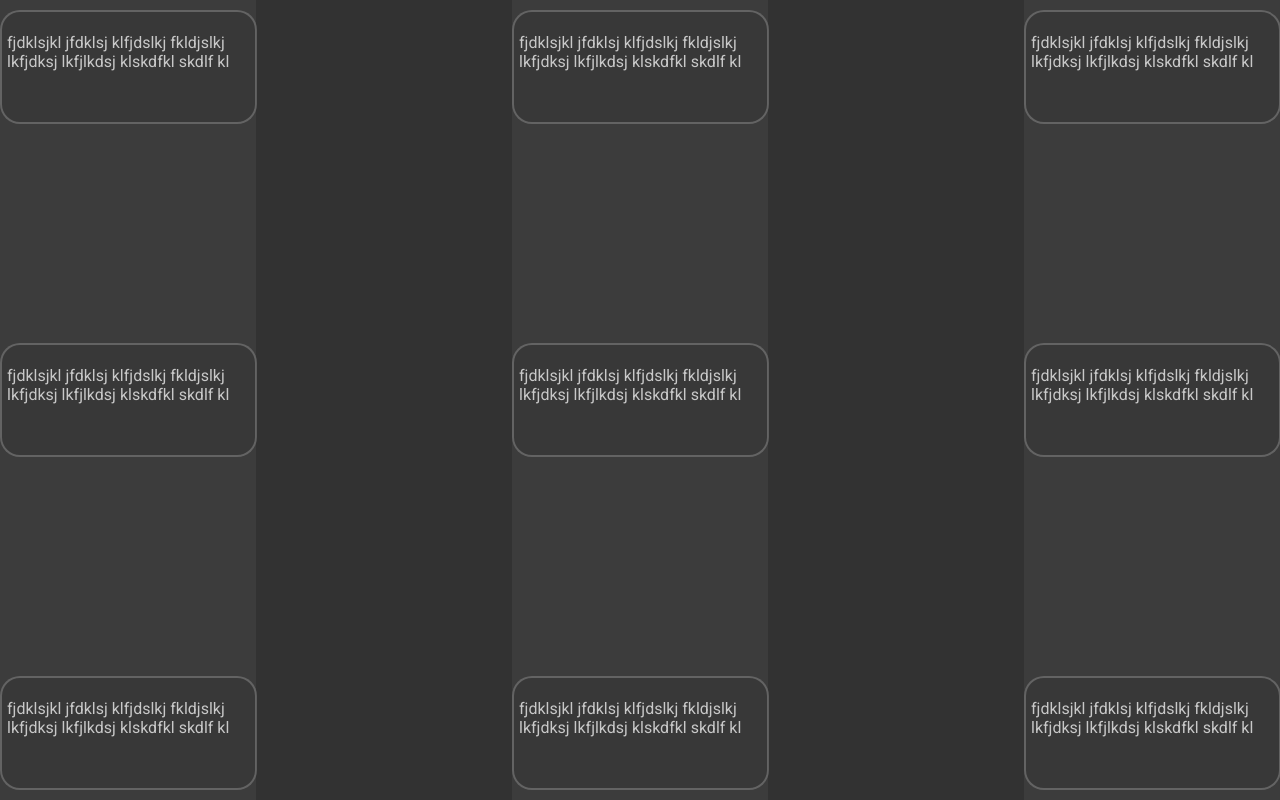
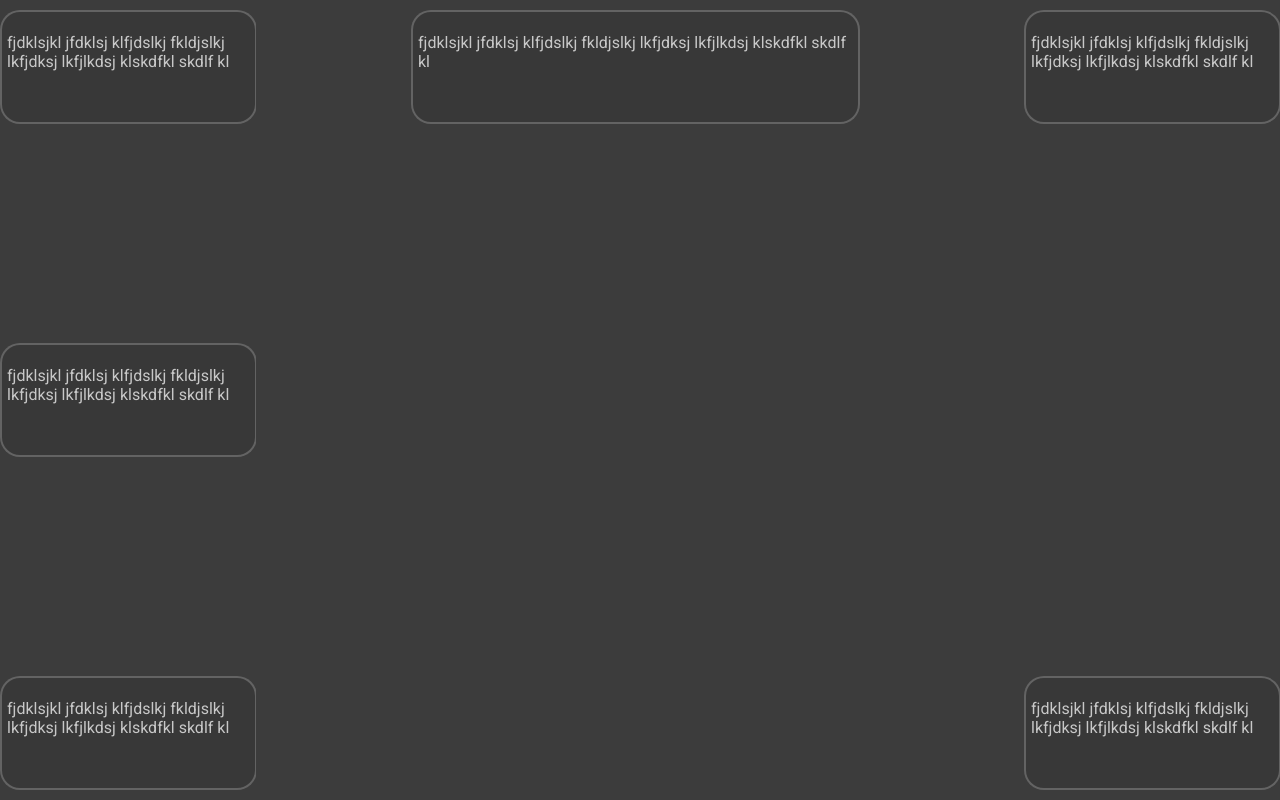
Before and after one commit to SergySanJj/JSTesting, an Angular app in the folder AngularTest/spacegame/: page / in a window 1280 px wide. Built offline with nearby package versions, Linux system fonts and the light colour scheme.

Commit message:
Add template arguments for gui columns

```diff
--- a/AngularTest/spacegame/src/app/app.component.html
+++ b/AngularTest/spacegame/src/app/app.component.html
@@ -1,5 +1,22 @@
+<ng-template #leftTemplate>
+  <app-info-block></app-info-block>
+  <app-info-block></app-info-block>
+  <app-info-block></app-info-block>
+</ng-template>
+
+<ng-template #centralTemplate>
+  <app-info-block></app-info-block>
+</ng-template>
+
+<ng-template #rightTemplate>
+  <app-info-block></app-info-block>
+  <app-info-block></app-info-block>
+
+</ng-template>
+
 <div class="gui-container">
-  <app-gui-column [ngClass]="'press-left'" id="left-col"></app-gui-column>
-  <app-gui-column [ngClass]="'central'"></app-gui-column>
-  <app-gui-column [ngClass]="'press-right'" id="right-col"></app-gui-column>
+  <app-gui-column [ngClass]="'press-left'" id="left-col" [innerContentTemplate]="leftTemplate">
+  </app-gui-column>
+  <app-gui-column [ngClass]="'central'" id="center-col" [innerContentTemplate]="centralTemplate"></app-gui-column>
+  <app-gui-column [ngClass]="'press-right'" id="right-col" [innerContentTemplate]="rightTemplate"></app-gui-column>
 </div>
--- a/AngularTest/spacegame/src/app/app.component.scss
+++ b/AngularTest/spacegame/src/app/app.component.scss
@@ -14,11 +14,13 @@
 
 
 .press-left {
+  width: $sidebarWidth !important;
   margin-right: auto;
   left: 0;
 }
 
 .press-right {
+  width: $sidebarWidth !important;
   margin-left: auto;
   right: 0;
 }
--- a/AngularTest/spacegame/src/app/gui-column/gui-column.component.html
+++ b/AngularTest/spacegame/src/app/gui-column/gui-column.component.html
@@ -1,3 +1,3 @@
 <div class="column">
- <app-info-block *ngFor="let i of [1,2,3]"></app-info-block>
+  <ng-container [ngTemplateOutlet]="innerContentTemplate"></ng-container>
 </div>
--- a/AngularTest/spacegame/src/app/gui-column/gui-column.component.scss
+++ b/AngularTest/spacegame/src/app/gui-column/gui-column.component.scss
@@ -10,7 +10,7 @@
   margin: auto;
 
   height: 100vh;
-  width: $sidebarWidth;
+  width: 100%;
   min-width: 100px;
   background: rgb(60,60,60);
 }
--- a/AngularTest/spacegame/src/app/gui-column/gui-column.component.ts
+++ b/AngularTest/spacegame/src/app/gui-column/gui-column.component.ts
@@ -1,4 +1,4 @@
-import { Component, OnInit } from '@angular/core';
+import {Component, Input, OnInit, TemplateRef} from '@angular/core';
 
 @Component({
   selector: 'app-gui-column',
@@ -7,6 +7,9 @@ import { Component, OnInit } from '@angular/core';
 })
 export class GuiColumnComponent implements OnInit {
 
+  @Input()
+  innerContentTemplate: TemplateRef<any>;
+
   constructor() { }
 
   ngOnInit() {
```
